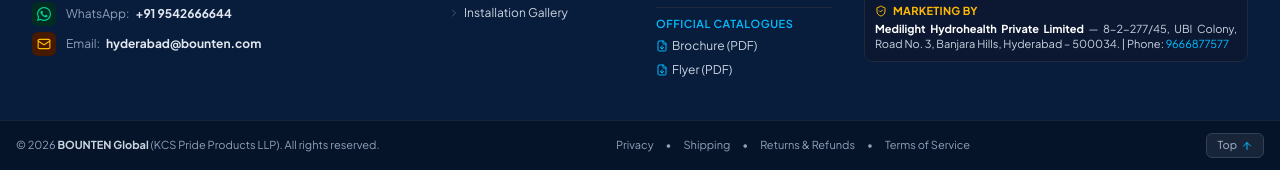
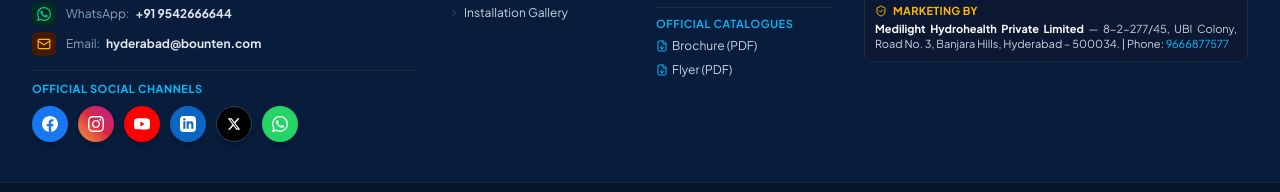
Before and after one commit to ascend-media-labs/Bounten, a React (Vite) app: page / in a window 1280 px wide. Shown: the part 4471-4663 px from the top of the page. Before the commit the page ends 4641 px from the top, so only its background shows below. Built offline with nearby package versions, Linux system fonts and the light colour scheme.

Commit message:
Add official original social media brand icons to footer section

```diff
--- a/src/components/Footer.jsx
+++ b/src/components/Footer.jsx
@@ -11,6 +11,7 @@ import {
 } from 'lucide-react';
 import BountenLogo from './BountenLogo';
 import WhatsAppIcon from './WhatsAppIcon';
+import SocialIcons from './SocialIcons';
 import { COMPANY_CONFIG } from '../data/config';
 import { openGeneralEnquiry } from '../utils/whatsapp';
 
@@ -120,6 +121,14 @@ export default function Footer() {
                   </a>
                 </div>
               </div>
+            </div>
+
+            {/* Original Social Media Icons Section */}
+            <div className="pt-2.5 border-t border-slate-800/80 space-y-2">
+              <span className="block text-[11px] font-bold uppercase tracking-wider text-sky-400">
+                Official Social Channels
+              </span>
+              <SocialIcons />
             </div>
           </div>
 
--- /dev/null
+++ b/src/components/SocialIcons.jsx
@@ -0,0 +1,107 @@
+import React from 'react';
+import { COMPANY_CONFIG } from '../data/config';
+import WhatsAppIcon from './WhatsAppIcon';
+import { openGeneralEnquiry } from '../utils/whatsapp';
+
+export default function SocialIcons({ className = "" }) {
+  const socialList = [
+    {
+      name: 'Facebook',
+      url: COMPANY_CONFIG.socialLinks.facebook,
+      bg: 'bg-[#1877F2] hover:bg-[#0d65d9]',
+      ariaLabel: 'Follow Bounten on Facebook',
+      icon: (
+        <svg className="w-4 h-4 fill-white" viewBox="0 0 24 24">
+          <path d="M24 12.073c0-6.627-5.373-12-12-12s-12 5.373-12 12c0 5.99 4.388 10.954 10.125 11.854v-8.385H7.078v-3.47h3.047V9.43c0-3.007 1.792-4.669 4.533-4.669 1.312 0 2.686.235 2.686.235v2.953H15.83c-1.491 0-1.956.925-1.956 1.874v2.25h3.328l-.532 3.47h-2.796v8.385C19.612 23.027 24 18.062 24 12.073z" />
+        </svg>
+      )
+    },
+    {
+      name: 'Instagram',
+      url: COMPANY_CONFIG.socialLinks.instagram,
+      bg: 'bg-gradient-to-tr from-[#f09433] via-[#dc2743] to-[#bc1888] hover:opacity-90',
+      ariaLabel: 'Follow Bounten on Instagram',
+      icon: (
+        <svg className="w-4 h-4 fill-white" viewBox="0 0 24 24">
+          <path d="M12 2.163c3.204 0 3.584.012 4.85.07 3.252.148 4.771 1.691 4.919 4.919.058 1.265.069 1.645.069 4.849 0 3.205-.012 3.584-.069 4.849-.149 3.225-1.664 4.771-4.919 4.919-1.266.058-1.644.07-4.85.07-3.204 0-3.584-.012-4.849-.07-3.26-.149-4.771-1.699-4.919-4.92-.058-1.265-.07-1.644-.07-4.849 0-3.204.013-3.583.07-4.849.149-3.227 1.664-4.771 4.919-4.919 1.266-.057 1.645-.069 4.849-.069zm0-2.163c-3.259 0-3.667.014-4.947.072-4.358.2-6.78 2.618-6.98 6.98-.059 1.281-.073 1.689-.073 4.948 0 3.259.014 3.668.072 4.948.2 4.358 2.618 6.78 6.98 6.98 1.281.058 1.689.072 4.948.072 3.259 0 3.668-.014 4.948-.072 4.354-.2 6.782-2.618 6.979-6.98.059-1.28.073-1.689.073-4.948 0-3.259-.014-3.667-.072-4.947-.196-4.354-2.617-6.78-6.979-6.98-1.281-.059-1.69-.073-4.949-.073zm0 5.838c-3.403 0-6.162 2.759-6.162 6.162s2.759 6.163 6.162 6.163 6.162-2.759 6.162-6.163c0-3.403-2.759-6.162-6.162-6.162zm0 10.162c-2.209 0-4-1.79-4-4 0-2.209 1.791-4 4-4s4 1.791 4 4c0 2.21-1.791 4-4 4zm6.406-11.845c-.796 0-1.441.645-1.441 1.44s.645 1.44 1.441 1.44c.795 0 1.439-.645 1.439-1.44s-.644-1.44-1.439-1.44z" />
+        </svg>
+      )
+    },
+    {
+      name: 'YouTube',
+      url: COMPANY_CONFIG.socialLinks.youtube,
+      bg: 'bg-[#FF0000] hover:bg-[#cc0000]',
+      ariaLabel: 'Subscribe to Bounten on YouTube',
+      icon: (
+        <svg className="w-4 h-4 fill-white" viewBox="0 0 24 24">
+          <path d="M23.498 6.186a3.016 3.016 0 0 0-2.122-2.136C19.505 3.545 12 3.545 12 3.545s-7.505 0-9.377.505A3.017 3.017 0 0 0 .502 6.186C0 8.07 0 12 0 12s0 3.93.502 5.814a3.016 3.016 0 0 0 2.122 2.136c1.871.505 9.376.505 9.376.505s7.505 0 9.377-.505a3.015 3.015 0 0 0 2.122-2.136C24 15.93 24 12 24 12s0-3.93-.502-5.814zM9.545 15.568V8.432L15.818 12l-6.273 3.568z" />
+        </svg>
+      )
+    },
+    {
+      name: 'LinkedIn',
+      url: COMPANY_CONFIG.socialLinks.linkedin,
+      bg: 'bg-[#0A66C2] hover:bg-[#084e96]',
+      ariaLabel: 'Connect with Bounten on LinkedIn',
+      icon: (
+        <svg className="w-4 h-4 fill-white" viewBox="0 0 24 24">
+          <path d="M19 0h-14c-2.761 0-5 2.239-5 5v14c0 2.761 2.239 5 5 5h14c2.762 0 5-2.239 5-5v-14c0-2.761-2.238-5-5-5zm-11 19h-3v-11h3v11zm-1.5-12.268c-.966 0-1.75-.79-1.75-1.764s.784-1.764 1.75-1.764 1.75.79 1.75 1.764-.783 1.764-1.75 1.764zm13.5 12.268h-3v-5.604c0-3.368-4-3.113-4 0v5.604h-3v-11h3v1.765c1.396-2.586 7-2.777 7 2.476v6.759z" />
+        </svg>
+      )
+    },
+    {
+      name: 'X (Twitter)',
+      url: COMPANY_CONFIG.socialLinks.twitter,
+      bg: 'bg-black hover:bg-neutral-900 border border-slate-700',
+      ariaLabel: 'Follow Bounten on X (formerly Twitter)',
+      icon: (
+        <svg className="w-3.5 h-3.5 fill-white" viewBox="0 0 24 24">
+          <path d="M18.244 2.25h3.308l-7.227 8.26 8.502 11.24H16.17l-5.214-6.817L4.99 21.75H1.68l7.73-8.835L1.254 2.25H8.08l4.713 6.231zm-1.161 17.52h1.833L7.084 4.126H5.117z" />
+        </svg>
+      )
+    },
+    {
+      name: 'WhatsApp',
+      onClick: openGeneralEnquiry,
+      bg: 'bg-[#25D366] hover:bg-[#20bd5a]',
+      ariaLabel: 'Chat with Bounten on WhatsApp',
+      icon: <WhatsAppIcon className="w-4 h-4 fill-white" />
+    }
+  ];
+
+  return (
+    <div className={`flex items-center gap-2.5 flex-wrap ${className}`}>
+      {socialList.map((item, idx) => {
+        const commonClasses = `w-9 h-9 rounded-full flex items-center justify-center text-white transition-all duration-300 transform hover:scale-110 shadow-md ${item.bg}`;
+
+        if (item.onClick) {
+          return (
+            <button
+              key={idx}
+              onClick={item.onClick}
+              aria-label={item.ariaLabel}
+              title={item.name}
+              className={`${commonClasses} cursor-pointer`}
+            >
+              {item.icon}
+            </button>
+          );
+        }
+
+        return (
+          <a
+            key={idx}
+            href={item.url}
+            target="_blank"
+            rel="noopener noreferrer"
+            aria-label={item.ariaLabel}
+            title={item.name}
+            className={commonClasses}
+          >
+            {item.icon}
+          </a>
+        );
+      })}
+    </div>
+  );
+}
```
